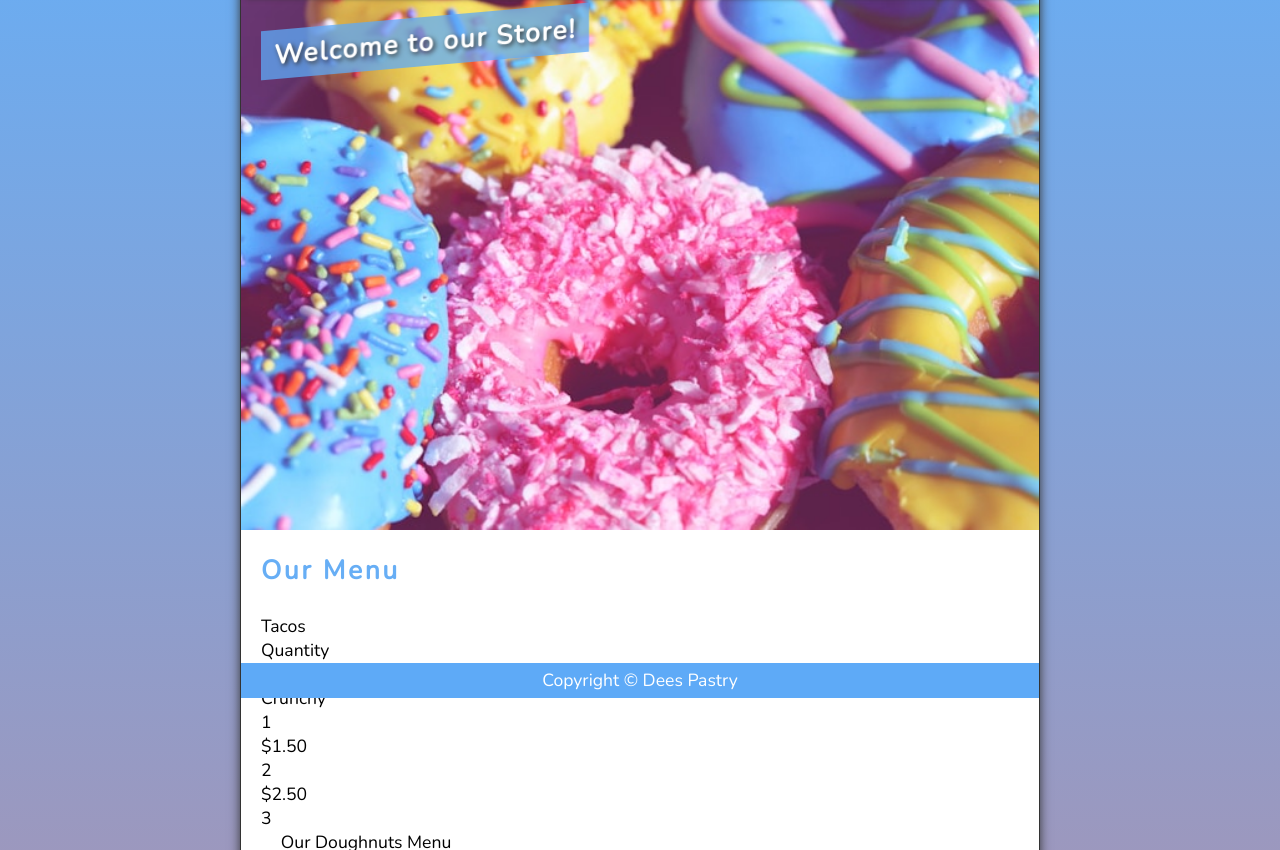
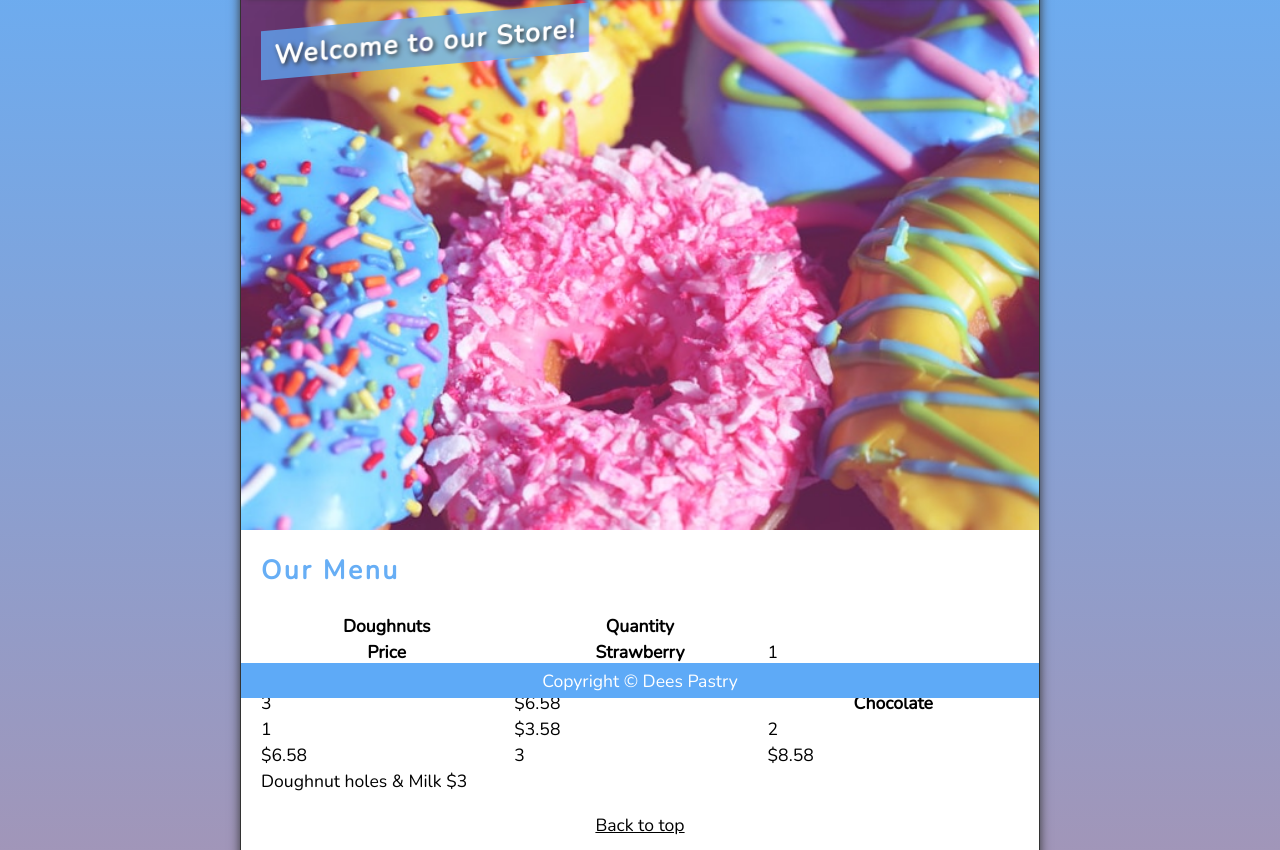
Before and after one commit to DessyZeal/finalproject, a plain HTML site: page index.html in a window 1280 px wide. Shown: the part 102-952 px from the top of the page. Drawn offline with nearby package versions, Linux system fonts and the light colour scheme.

Commit message:
new commit

```diff
--- a/index.html
+++ b/index.html
@@ -29,68 +29,52 @@
     <main class="main">
         <article id="menu" class="main__article menu">
             <h2 class="menu__h2">Our Menu</h2>
-            <div class="menu__container">
-                <div class="menu__header">Tacos</div>
-                <div class="menu__header">Quantity</div>
-                <div class="menu__header">Price</div>
-
-                <div class="menu__item menu__cr">Crunchy</div>
-                <div class="menu__item">1</div>
-                <div class="menu__item">$1.50</div>
-
-                <div class="menu__item">2</div>
-                <div class="menu__item">$2.50</div>
-
-                <div class="menu__item">3</div>
-                <div class="menu__header"></div>
-            </div>
-            <table>
+            <table class="menu__container">
+                <caption class="offscreen">Our Doughnuts Menu</caption>
                 <thead>
-                    <caption>Our Doughnuts Menu</caption>
                     <tr>
-                        <th>Doughnuts</th>
-                        <th scope="col"><abbr title="Quantity">Qty</abbr></th>
-                        <th scope="col">Price</th>
+                        <th class="menu__header" scope="col">Doughnuts</th>
+                        <th class="menu__header" scope="col">Quantity<th>
+                        <th class="menu__header" scope="col">Price</th>
                     </tr>
                 </thead>
                 <tbody>
                     <tr>
-                        <th scope="row" rowspan="3">Strawberry</th>
-                        <td>1</td>
-                        <td>$2.58</td>
+                        <th class="menu__item menu__st" scope="row" rowspan="3">Strawberry</th>
+                        <td class="menu__item">1</td>
+                        <td class="menu__item">$2.58</td>
                     </tr>
                     <tr>
-                        <td>2</td>
-                        <td>$4.58</td>
+                        <td class="menu__item">2</td>
+                        <td class="menu__item">$4.58</td>
                     </tr>
                     <tr>
-                        <td>3</td>
-                        <td>$6.58</td>
+                        <td class="menu__item">3</td>
+                        <td class="menu__item">$6.58</td>
                     </tr>
                     <tr>
-                        <th scope="row" rowspan="3">Chocolate</th>
-                        <td>1</td>
-                        <td>$3.58</td>
+                        <th scope="row" rowspan="3" class="menu__item menu__cho">Chocolate</th>
+                        <td class="menu__item">1</td>
+                        <td class="menu__item">$3.58</td>
                     </tr>
                     <tr>
-                        <td>2</td>
-                        <td>$6.58</td>
+                        <td class="menu__item">2</td>
+                        <td class="menu__item">$6.58</td>
                     </tr>
                     <tr>
-                        <td>3</td>
-                        <td>$8.58</td>
+                        <td class="menu__item">3</td>
+                        <td class="menu__item">$8.58</td>
                     </tr>
                 </tbody>
                 <tfoot>
                     <tr>
-                        <td colspan="3">
+                        <td colspan="3" class="menu__item menu__ho">
                             Doughnut holes &amp; Milk $3
                         </td>
                     </tr>
                 </tfoot>
             </table>
-            <br>
-            <p>
+            <p class="center">
                 <a href="#">Back to top</a>
             </p>
         </article>
--- a/style.css
+++ b/style.css
@@ -219,3 +219,22 @@ a:active {
     color: white;
     border: none;
 }
+/* MENU */
+thead, tbody, tfoot, tr {
+    display: contents;
+}
+.menu__container {
+    display: grid;
+    grid-template-columns: repeat(3, 1fr);
+    grid-template-areas:
+        "hd1 hd2 hd3"
+        "st st1 st1p"
+        "st st2 st2p"
+        "st st3 st3p"
+        "cho cho1 cho1p"
+        "cho cho2 cho2p"
+        "cho cho3 cho3p"
+        "hol hol hol";
+    gap: 0.1em ;
+    margin-bottom: 1em;
+}
```
